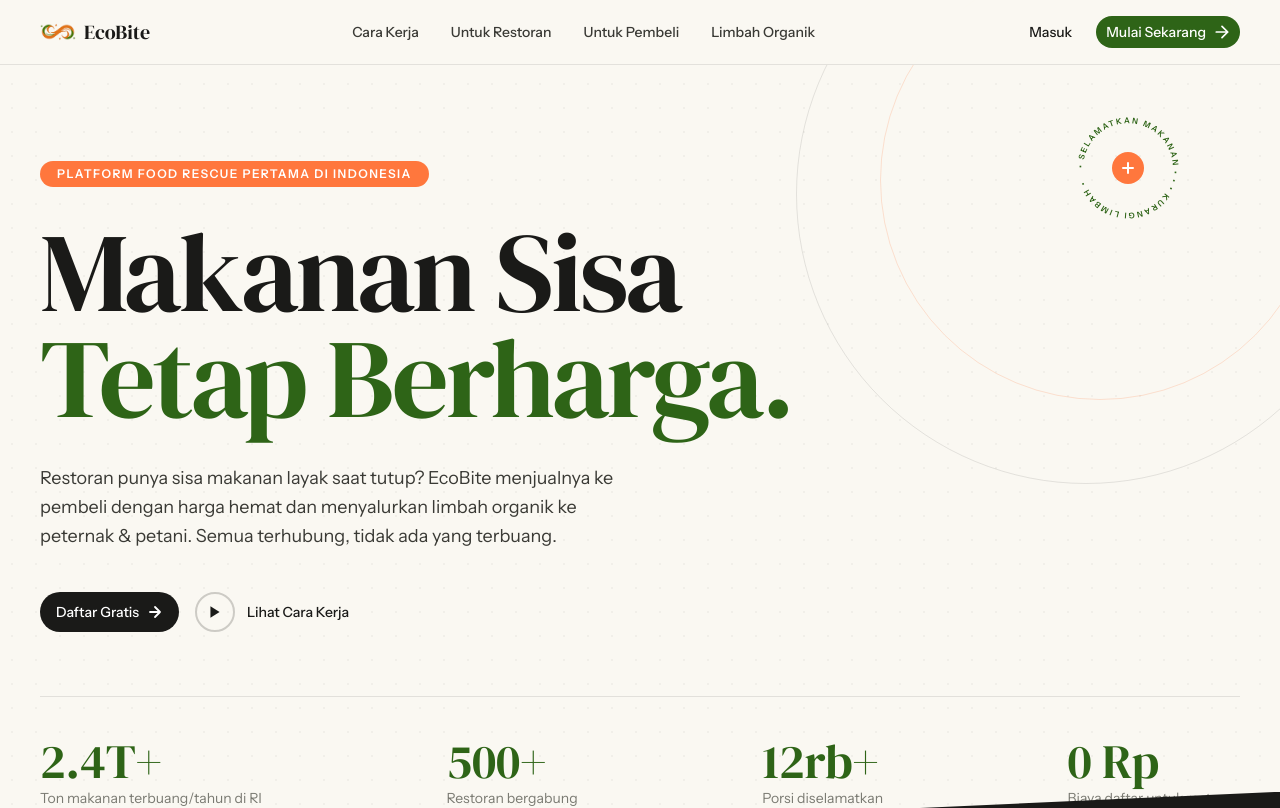
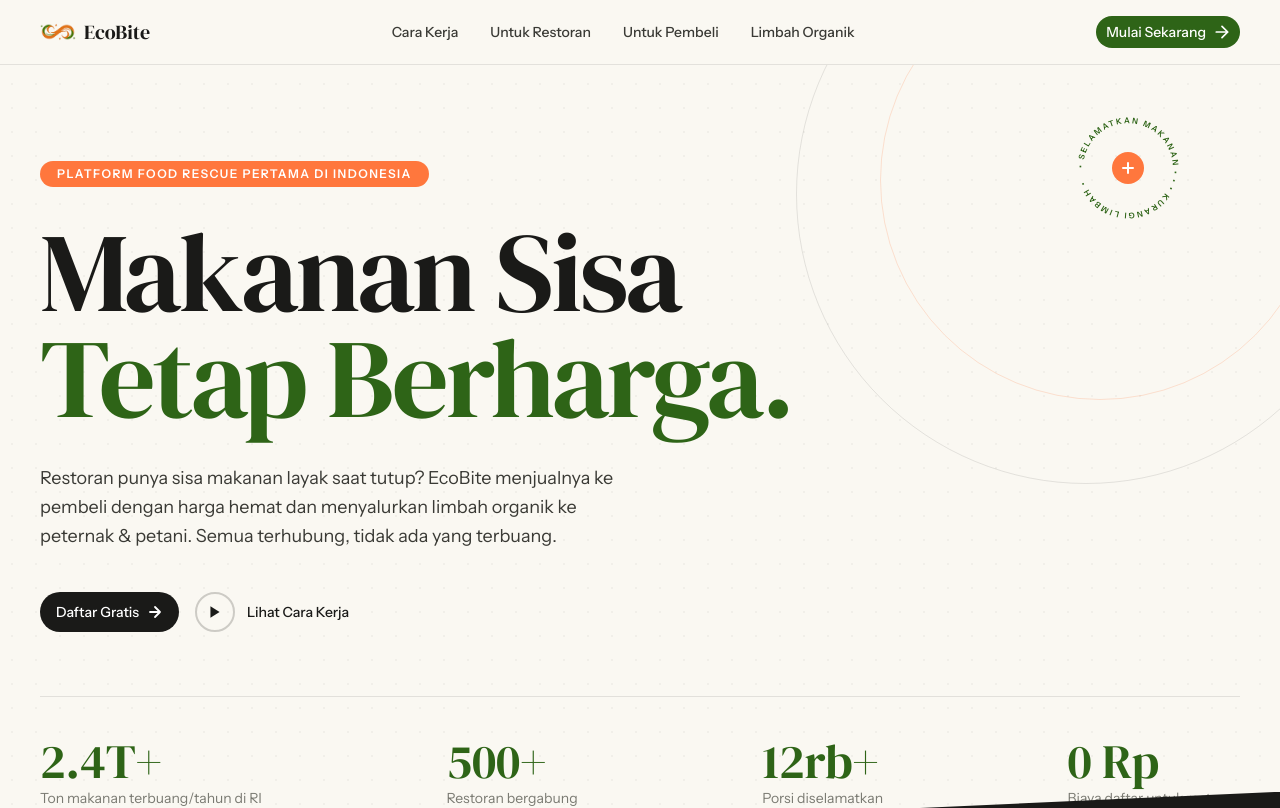
Before and after one commit to Third-Connectors/EcoBite-Landing-Page, a Next.js app: page / in a window 1280 px wide. Shown: the top 808 px of the page. Built offline with nearby package versions, Linux system fonts and the light colour scheme.

Commit message:
feat: Add responsive Navbar component with desktop and mobile navigation.

```diff
--- a/components/Navbar.tsx
+++ b/components/Navbar.tsx
@@ -55,14 +55,6 @@
 
                     {/* Desktop CTA */}
                     <div className="hidden md:flex items-center gap-3">
-                        <Button
-                            variant="ghost"
-                            size="sm"
-                            className="text-[var(--ink)] hover:text-[var(--green)] hover:bg-[var(--green)]/8"
-                            asChild
-                        >
-                            <Link href="#">Masuk</Link>
-                        </Button>
                         <Button
                             size="sm"
                             className="bg-[var(--green)] text-white rounded-full px-5 hover:bg-[var(--green-dark)] gap-2"
```
